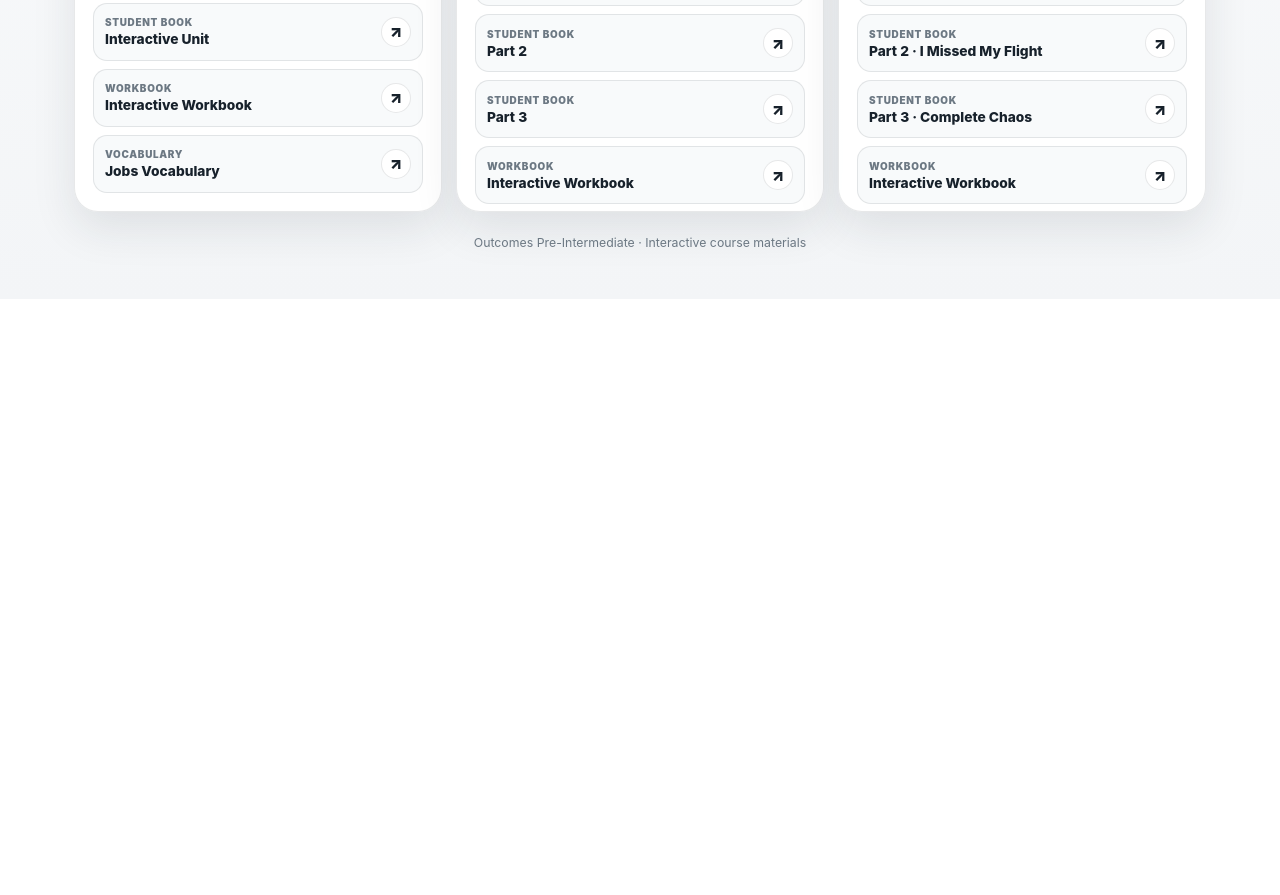
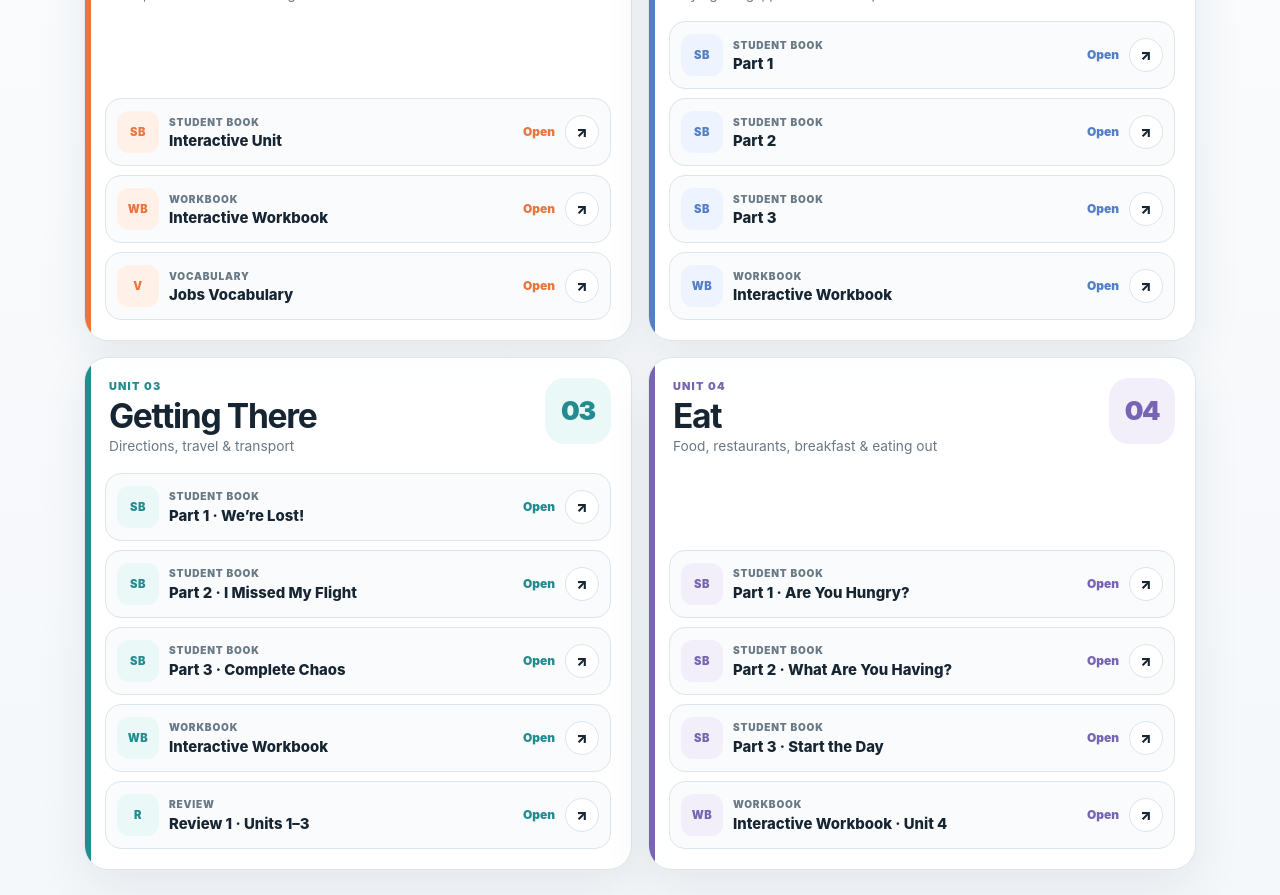
Before and after one commit to simplyenglish222/Outcomes-Pre-Intermediate-StudentBOOK, a plain HTML site: page index.html in a window 1280 px wide. Shown: the part 565-1460 px from the top of the page. Before the commit the page ends 864 px from the top, so only its background shows below. Drawn offline with Linux system fonts and the light colour scheme.

Commit message:
Add files via upload

```diff
--- a/index.html
+++ b/index.html
@@ -1,167 +1,335 @@
-<!doctype html>
+<!DOCTYPE html>
+
 <html lang="en">
 <head>
-<meta charset="utf-8">
-<meta name="viewport" content="width=device-width,initial-scale=1,viewport-fit=cover">
-<meta name="theme-color" content="#f3f5f7">
+<meta charset="utf-8"/>
+<meta content="width=device-width,initial-scale=1,viewport-fit=cover" name="viewport"/>
+<meta content="#f5f8fb" name="theme-color"/>
 <title>Outcomes Pre-Intermediate · Course Index</title>
 <style>
-:root{--bg:#f3f5f7;--paper:#fff;--ink:#17212b;--muted:#6c7883;--line:rgba(23,33,43,.10);--orange:#e66f2d;--shadow:0 16px 44px rgba(26,37,48,.10)}
+:root{
+  --bg:#f4f7fa;
+  --paper:#ffffff;
+  --ink:#172532;
+  --muted:#697985;
+  --line:#dce5eb;
+  --shadow:0 18px 48px rgba(31,48,63,.08);
+  --orange:#e8773f;--orange-soft:#fff1e8;
+  --blue:#547fc6;--blue-soft:#eef4ff;
+  --teal:#248b8f;--teal-soft:#eaf8f8;
+  --violet:#7764b2;--violet-soft:#f2effb;
+}
 *{box-sizing:border-box}
 html{scroll-behavior:smooth}
-body{margin:0;min-height:100vh;color:var(--ink);background:radial-gradient(circle at 12% 6%,rgba(230,111,45,.10),transparent 25%),radial-gradient(circle at 87% 10%,rgba(37,111,143,.09),transparent 28%),linear-gradient(180deg,#fbfcfd 0%,var(--bg) 100%);font:16px/1.45 Inter,ui-sans-serif,-apple-system,BlinkMacSystemFont,"Segoe UI",sans-serif;-webkit-text-size-adjust:100%}
-a{text-decoration:none;color:inherit}
-.shell{width:min(1180px,100%);margin:0 auto;padding:clamp(16px,4vw,40px) clamp(12px,3vw,24px) 48px}
-.hero{padding:clamp(22px,5vw,44px);border:1px solid var(--line);border-radius:28px;background:rgba(255,255,255,.82);backdrop-filter:blur(16px);box-shadow:var(--shadow)}
-.kicker{display:inline-flex;align-items:center;gap:8px;padding:7px 11px;border-radius:999px;background:#fff6ef;border:1px solid rgba(230,111,45,.18);color:#9b4d21;font-size:.74rem;font-weight:900;letter-spacing:.08em;text-transform:uppercase}
-.dot{width:7px;height:7px;border-radius:50%;background:var(--orange)}
-h1{margin:17px 0 8px;font-size:clamp(2.5rem,7vw,5.6rem);line-height:.92;letter-spacing:-.055em}
-.hero p{margin:0;max-width:700px;color:var(--muted);font-size:clamp(.98rem,2vw,1.1rem)}
-.section-title{margin:30px 2px 14px;display:flex;align-items:end;justify-content:space-between;gap:12px}
-.section-title h2{margin:0;font-size:clamp(1.35rem,3vw,1.85rem);letter-spacing:-.025em}
-.section-title span{font-size:.84rem;color:var(--muted)}
-.unit-grid{display:grid;grid-template-columns:repeat(3,minmax(0,1fr));gap:14px;align-items:stretch}
-.unit-card{display:flex;flex-direction:column;min-height:100%;aspect-ratio:1/1;padding:18px;overflow:hidden;border:1px solid var(--line);border-radius:24px;background:rgba(255,255,255,.94);box-shadow:var(--shadow)}
-.unit-head{display:flex;justify-content:space-between;gap:12px;align-items:flex-start;margin-bottom:14px}
-.unit-label{color:var(--orange);font-size:.7rem;font-weight:950;letter-spacing:.1em}
-.unit-head h2{margin:3px 0 3px;font-size:clamp(1.45rem,3vw,2.05rem);line-height:1;letter-spacing:-.035em}
-.unit-head p{margin:0;color:var(--muted);font-size:.8rem;line-height:1.3}
-.unit-number{flex:0 0 auto;font-size:clamp(3.2rem,6vw,5.4rem);line-height:.82;font-weight:950;letter-spacing:-.07em;color:#edf0f2}
-.resource-list{display:grid;gap:8px;margin-top:auto}
-.resource-link{display:flex;align-items:center;justify-content:space-between;gap:10px;min-height:58px;padding:10px 11px;border:1px solid var(--line);border-radius:14px;background:#f8fafb;transition:transform .16s ease,background .16s ease,border-color .16s ease;-webkit-tap-highlight-color:transparent}
-.resource-link:hover{transform:translateY(-2px);background:#fff7f1;border-color:rgba(230,111,45,.26)}
-.resource-link:focus-visible{outline:3px solid rgba(37,111,143,.28);outline-offset:2px}
+body{
+  margin:0;min-height:100vh;color:var(--ink);
+  background:
+    radial-gradient(circle at 0 0,rgba(84,127,198,.09),transparent 28rem),
+    radial-gradient(circle at 100% 4%,rgba(36,139,143,.08),transparent 25rem),
+    linear-gradient(180deg,#fcfdfe 0%,var(--bg) 100%);
+  font:16px/1.5 Inter,"SF Pro Text","Aptos","Segoe UI",system-ui,-apple-system,sans-serif;
+  -webkit-text-size-adjust:100%;
+  text-rendering:optimizeLegibility;
+  -webkit-font-smoothing:antialiased;
+}
+a{color:inherit;text-decoration:none}
+.shell{width:min(1160px,100%);margin:auto;padding:clamp(12px,3vw,30px) clamp(10px,3vw,24px) 48px}
+.hero{
+  position:relative;overflow:hidden;
+  padding:clamp(24px,5vw,48px);
+  border:1px solid var(--line);border-radius:30px;
+  background:linear-gradient(135deg,rgba(255,255,255,.98),rgba(248,252,255,.96) 55%,rgba(244,251,249,.98));
+  box-shadow:var(--shadow);
+}
+.hero::before{
+  content:"";position:absolute;right:-70px;top:-90px;width:240px;height:240px;border-radius:50%;
+  background:rgba(232,119,63,.11)
+}
+.hero::after{
+  content:"";position:absolute;right:100px;bottom:-120px;width:210px;height:210px;border-radius:52px;
+  transform:rotate(28deg);background:rgba(119,100,178,.07)
+}
+.kicker{
+  position:relative;z-index:1;display:inline-flex;align-items:center;gap:8px;
+  padding:8px 12px;border-radius:999px;background:var(--orange-soft);
+  color:#9b4e2a;font-size:.74rem;font-weight:900;letter-spacing:.09em;text-transform:uppercase
+}
+.kicker-dot{width:8px;height:8px;border-radius:50%;background:var(--orange)}
+.hero h1{
+  position:relative;z-index:1;margin:18px 0 9px;
+  font-size:clamp(2.7rem,7vw,5.6rem);line-height:.92;letter-spacing:-.058em;font-weight:900
+}
+.hero p{position:relative;z-index:1;margin:0;max-width:720px;color:var(--muted);font-size:clamp(.98rem,2vw,1.1rem)}
+.hero-meta{position:relative;z-index:1;display:flex;flex-wrap:wrap;gap:8px;margin-top:18px}
+.hero-chip{padding:8px 11px;border:1px solid var(--line);border-radius:999px;background:#fff;color:#52616d;font-size:.78rem;font-weight:800}
+.section-head{display:flex;align-items:end;justify-content:space-between;gap:16px;margin:32px 2px 14px}
+.section-head h2{margin:0;font-size:clamp(1.45rem,3vw,1.9rem);letter-spacing:-.035em}
+.section-head p{margin:0;color:var(--muted);font-size:.84rem}
+.unit-grid{display:grid;grid-template-columns:repeat(2,minmax(0,1fr));gap:16px}
+.unit-card{
+  position:relative;overflow:hidden;display:flex;flex-direction:column;
+  min-width:0;padding:20px;border:1px solid var(--line);border-radius:24px;
+  background:rgba(255,255,255,.96);box-shadow:var(--shadow)
+}
+.unit-accent{position:absolute;inset:0 auto 0 0;width:6px;background:var(--accent)}
+.unit-card.orange{--accent:var(--orange);--soft:var(--orange-soft)}
+.unit-card.blue{--accent:var(--blue);--soft:var(--blue-soft)}
+.unit-card.teal{--accent:var(--teal);--soft:var(--teal-soft)}
+.unit-card.violet{--accent:var(--violet);--soft:var(--violet-soft)}
+.unit-head{display:flex;align-items:flex-start;justify-content:space-between;gap:16px;padding-left:4px;margin-bottom:17px}
+.unit-copy{min-width:0}
+.unit-label{font-size:.68rem;font-weight:950;letter-spacing:.11em;color:var(--accent)}
+.unit-head h2{margin:4px 0 5px;font-size:clamp(1.6rem,3vw,2.1rem);line-height:1;letter-spacing:-.04em}
+.unit-head p{margin:0;max-width:320px;color:var(--muted);font-size:.86rem;line-height:1.38}
+.unit-number{
+  flex:0 0 auto;width:66px;height:66px;display:grid;place-items:center;
+  border-radius:20px;background:var(--soft);color:var(--accent);
+  font-size:1.65rem;font-weight:950;letter-spacing:-.05em
+}
+.resource-list{display:grid;gap:9px;margin-top:auto}
+.resource-link{
+  display:grid;grid-template-columns:42px minmax(0,1fr) auto 34px;align-items:center;gap:10px;
+  min-height:68px;padding:10px 11px;border:1px solid var(--line);border-radius:16px;
+  background:#f9fbfc;transition:transform .16s ease,border-color .16s ease,background .16s ease,box-shadow .16s ease;
+  -webkit-tap-highlight-color:transparent
+}
+.resource-link:hover{
+  transform:translateY(-2px);border-color:color-mix(in srgb,var(--accent) 32%,var(--line));
+  background:#fff;box-shadow:0 10px 22px rgba(31,48,63,.07)
+}
+.resource-link:focus-visible{outline:3px solid rgba(84,127,198,.25);outline-offset:2px}
+.resource-icon{
+  width:42px;height:42px;display:grid;place-items:center;border-radius:12px;
+  background:var(--soft);color:var(--accent);font-size:.7rem;font-weight:950;letter-spacing:.04em
+}
 .resource-copy{display:flex;flex-direction:column;min-width:0}
-.resource-type{color:var(--muted);font-size:.62rem;font-weight:900;letter-spacing:.07em;text-transform:uppercase}
-.resource-name{margin-top:2px;font-size:.86rem;font-weight:850;line-height:1.22}
-.arrow{flex:0 0 auto;display:grid;place-items:center;width:30px;height:30px;border-radius:50%;background:#fff;border:1px solid var(--line);font-weight:900}
-.footer{margin-top:22px;text-align:center;color:var(--muted);font-size:.77rem}
-@media(max-width:900px){.unit-grid{grid-template-columns:1fr 1fr}.unit-card{aspect-ratio:auto;min-height:420px}}
-@media(max-width:600px){.shell{padding:9px 7px 32px}.hero{padding:20px 15px;border-radius:22px}h1{font-size:clamp(2.45rem,14vw,3.7rem)}.section-title{margin-top:24px}.section-title span{visibility:hidden;width:0}.unit-grid{grid-template-columns:1fr;gap:10px}.unit-card{aspect-ratio:auto;min-height:0;padding:14px;border-radius:18px}.unit-number{font-size:4rem}.resource-link{min-height:62px;padding:11px 12px}.resource-name{font-size:.9rem}}
-@media(max-width:360px){.unit-head{gap:8px}.unit-number{font-size:3.35rem}.unit-head h2{font-size:1.35rem}}
-@media(prefers-reduced-motion:reduce){*{transition:none!important}}
+.resource-type{font-size:.63rem;font-weight:900;letter-spacing:.08em;text-transform:uppercase;color:var(--muted)}
+.resource-name{margin-top:2px;font-size:.93rem;font-weight:850;line-height:1.22;overflow-wrap:anywhere}
+.open-label{color:var(--accent);font-size:.75rem;font-weight:900}
+.arrow{
+  width:34px;height:34px;display:grid;place-items:center;border-radius:50%;
+  border:1px solid var(--line);background:#fff;font-size:.9rem;font-weight:950
+}
+.footer{margin-top:28px;padding:16px;text-align:center;color:var(--muted);font-size:.78rem}
+@media(max-width:760px){
+  .shell{padding:9px 8px 34px}
+  .hero{padding:22px 17px;border-radius:22px}
+  .hero h1{font-size:clamp(2.55rem,14vw,3.8rem)}
+  .section-head{margin-top:25px}
+  .section-head p{display:none}
+  .unit-grid{grid-template-columns:1fr;gap:11px}
+  .unit-card{padding:15px 13px 14px;border-radius:19px}
+  .unit-number{width:58px;height:58px;border-radius:17px;font-size:1.45rem}
+  .resource-link{grid-template-columns:42px minmax(0,1fr) 34px;min-height:68px}
+  .open-label{display:none}
+  .resource-name{font-size:.92rem}
+}
+@media(max-width:380px){
+  .unit-head{gap:9px}
+  .unit-number{width:52px;height:52px;font-size:1.3rem}
+  .resource-link{padding:9px}
+}
+@media(prefers-reduced-motion:reduce){*{transition:none!important;scroll-behavior:auto!important}}
 </style>
 </head>
 <body>
 <main class="shell">
 <header class="hero">
-    <div class="kicker"><span class="dot"></span> Outcomes Pre-Intermediate</div>
+<div class="kicker"><span class="kicker-dot"></span> Outcomes Pre-Intermediate</div>
 <h1>Course Index</h1>
-    <p>Student Book, Workbook, vocabulary and review materials. Everything is visible immediately.</p>
+<p>Student Book, Workbook, vocabulary and review materials in one clean index. Every available resource is visible immediately.</p>
+<div class="hero-meta">
+<span class="hero-chip">4 units available</span>
+<span class="hero-chip">Student Book</span>
+<span class="hero-chip">Workbook</span>
+<span class="hero-chip">Mobile friendly</span>
+</div>
 </header>
-
-  <div class="section-title">
+<div class="section-head">
 <h2>Units</h2>
-    <span>All materials are shown below</span>
+<p>Open any resource directly</p>
 </div>
-
-  <section class="unit-grid" aria-label="Course units">
-    <article class="unit-card">
-      <div class="unit-head">
-        <div>
+<section aria-label="Course units" class="unit-grid">
+<article class="unit-card orange">
+<div class="unit-accent"></div>
+<header class="unit-head">
+<div class="unit-copy">
 <div class="unit-label">UNIT 01</div>
 <h2>Jobs</h2>
-          <p>Work, routines & time management</p>
+<p>Work, routines &amp; time management</p>
 </div>
 <div class="unit-number">01</div>
-      </div>
-      <div class="resource-list"><a class="resource-link" href="https://simplyenglish222.github.io/Outcomes-Pre-Intermediate-StudentBOOK/Outcomes_PreIntermediate_Unit1_Jobs_Interactive.html" target="_blank" rel="noopener">
+</header>
+<div class="resource-list">
+<a class="resource-link" href="https://simplyenglish222.github.io/Outcomes-Pre-Intermediate-StudentBOOK/Outcomes_PreIntermediate_Unit1_Jobs_Interactive.html" rel="noopener" target="_blank">
+<span aria-hidden="true" class="resource-icon">SB</span>
 <span class="resource-copy">
 <span class="resource-type">Student Book</span>
 <span class="resource-name">Interactive Unit</span>
 </span>
-          <span class="arrow" aria-hidden="true">↗</span>
-        </a><a class="resource-link" href="https://simplyenglish222.github.io/Outcomes-Pre-Intermediate-Workbook/outcomes-unit-01-jobs-interactive.html" target="_blank" rel="noopener">
+<span class="open-label">Open</span>
+<span aria-hidden="true" class="arrow">↗</span>
+</a>
+<a class="resource-link" href="https://simplyenglish222.github.io/Outcomes-Pre-Intermediate-Workbook/outcomes-unit-01-jobs-interactive.html" rel="noopener" target="_blank">
+<span aria-hidden="true" class="resource-icon">WB</span>
 <span class="resource-copy">
 <span class="resource-type">Workbook</span>
 <span class="resource-name">Interactive Workbook</span>
 </span>
-          <span class="arrow" aria-hidden="true">↗</span>
-        </a><a class="resource-link" href="https://simplyenglish222.github.io/Outcomes-Pre-Intermediate-Workbook/outcomes-unit-01-jobs-vocabulary.html" target="_blank" rel="noopener">
+<span class="open-label">Open</span>
+<span aria-hidden="true" class="arrow">↗</span>
+</a>
+<a class="resource-link" href="https://simplyenglish222.github.io/Outcomes-Pre-Intermediate-Workbook/outcomes-unit-01-jobs-vocabulary.html" rel="noopener" target="_blank">
+<span aria-hidden="true" class="resource-icon">V</span>
 <span class="resource-copy">
 <span class="resource-type">Vocabulary</span>
 <span class="resource-name">Jobs Vocabulary</span>
 </span>
-          <span class="arrow" aria-hidden="true">↗</span>
-        </a></div>
-    </article><article class="unit-card">
-      <div class="unit-head">
-        <div>
+<span class="open-label">Open</span>
+<span aria-hidden="true" class="arrow">↗</span>
+</a>
+</div>
+</article>
+<article class="unit-card blue">
+<div class="unit-accent"></div>
+<header class="unit-head">
+<div class="unit-copy">
 <div class="unit-label">UNIT 02</div>
 <h2>Shopping</h2>
-          <p>Buying things, products & complaints</p>
+<p>Buying things, products &amp; complaints</p>
 </div>
 <div class="unit-number">02</div>
-      </div>
-      <div class="resource-list"><a class="resource-link" href="https://simplyenglish222.github.io/Outcomes-Pre-Intermediate-StudentBOOK/Unit2p1.html" target="_blank" rel="noopener">
+</header>
+<div class="resource-list">
+<a class="resource-link" href="https://simplyenglish222.github.io/Outcomes-Pre-Intermediate-StudentBOOK/Unit2p1.html" rel="noopener" target="_blank">
+<span aria-hidden="true" class="resource-icon">SB</span>
 <span class="resource-copy">
 <span class="resource-type">Student Book</span>
 <span class="resource-name">Part 1</span>
 </span>
-          <span class="arrow" aria-hidden="true">↗</span>
-        </a><a class="resource-link" href="https://simplyenglish222.github.io/Outcomes-Pre-Intermediate-StudentBOOK/Unit2p2(1).html" target="_blank" rel="noopener">
+<span class="open-label">Open</span>
+<span aria-hidden="true" class="arrow">↗</span>
+</a>
+<a class="resource-link" href="https://simplyenglish222.github.io/Outcomes-Pre-Intermediate-StudentBOOK/Unit2p2(1).html" rel="noopener" target="_blank">
+<span aria-hidden="true" class="resource-icon">SB</span>
 <span class="resource-copy">
 <span class="resource-type">Student Book</span>
 <span class="resource-name">Part 2</span>
 </span>
-          <span class="arrow" aria-hidden="true">↗</span>
-        </a><a class="resource-link" href="https://simplyenglish222.github.io/Outcomes-Pre-Intermediate-StudentBOOK/Unit2p3(1)%20(1).html" target="_blank" rel="noopener">
+<span class="open-label">Open</span>
+<span aria-hidden="true" class="arrow">↗</span>
+</a>
+<a class="resource-link" href="https://simplyenglish222.github.io/Outcomes-Pre-Intermediate-StudentBOOK/Unit2p3(1)%20(1).html" rel="noopener" target="_blank">
+<span aria-hidden="true" class="resource-icon">SB</span>
 <span class="resource-copy">
 <span class="resource-type">Student Book</span>
 <span class="resource-name">Part 3</span>
 </span>
-          <span class="arrow" aria-hidden="true">↗</span>
-        </a><a class="resource-link" href="https://simplyenglish222.github.io/Outcomes-Pre-Intermediate-Workbook/Unit2Workbook.html" target="_blank" rel="noopener">
+<span class="open-label">Open</span>
+<span aria-hidden="true" class="arrow">↗</span>
+</a>
+<a class="resource-link" href="https://simplyenglish222.github.io/Outcomes-Pre-Intermediate-Workbook/Unit2Workbook.html" rel="noopener" target="_blank">
+<span aria-hidden="true" class="resource-icon">WB</span>
 <span class="resource-copy">
 <span class="resource-type">Workbook</span>
 <span class="resource-name">Interactive Workbook</span>
 </span>
-          <span class="arrow" aria-hidden="true">↗</span>
-        </a></div>
-    </article><article class="unit-card">
-      <div class="unit-head">
-        <div>
+<span class="open-label">Open</span>
+<span aria-hidden="true" class="arrow">↗</span>
+</a>
+</div>
+</article>
+<article class="unit-card teal">
+<div class="unit-accent"></div>
+<header class="unit-head">
+<div class="unit-copy">
 <div class="unit-label">UNIT 03</div>
 <h2>Getting There</h2>
-          <p>Directions, travel & transport</p>
+<p>Directions, travel &amp; transport</p>
 </div>
 <div class="unit-number">03</div>
-      </div>
-      <div class="resource-list"><a class="resource-link" href="https://simplyenglish222.github.io/Outcomes-Pre-Intermediate-StudentBOOK/Unit3p1.html" target="_blank" rel="noopener">
+</header>
+<div class="resource-list">
+<a class="resource-link" href="https://simplyenglish222.github.io/Outcomes-Pre-Intermediate-StudentBOOK/Unit3p1.html" rel="noopener" target="_blank">
+<span aria-hidden="true" class="resource-icon">SB</span>
 <span class="resource-copy">
 <span class="resource-type">Student Book</span>
 <span class="resource-name">Part 1 · We’re Lost!</span>
 </span>
-          <span class="arrow" aria-hidden="true">↗</span>
-        </a><a class="resource-link" href="https://simplyenglish222.github.io/Outcomes-Pre-Intermediate-StudentBOOK/Unit3p2.html" target="_blank" rel="noopener">
+<span class="open-label">Open</span>
+<span aria-hidden="true" class="arrow">↗</span>
+</a>
+<a class="resource-link" href="https://simplyenglish222.github.io/Outcomes-Pre-Intermediate-StudentBOOK/Unit3p2.html" rel="noopener" target="_blank">
+<span aria-hidden="true" class="resource-icon">SB</span>
 <span class="resource-copy">
 <span class="resource-type">Student Book</span>
 <span class="resource-name">Part 2 · I Missed My Flight</span>
 </span>
-          <span class="arrow" aria-hidden="true">↗</span>
-        </a><a class="resource-link" href="https://simplyenglish222.github.io/Outcomes-Pre-Intermediate-StudentBOOK/Unit3p3.html" target="_blank" rel="noopener">
+<span class="open-label">Open</span>
+<span aria-hidden="true" class="arrow">↗</span>
+</a>
+<a class="resource-link" href="https://simplyenglish222.github.io/Outcomes-Pre-Intermediate-StudentBOOK/Unit3p3.html" rel="noopener" target="_blank">
+<span aria-hidden="true" class="resource-icon">SB</span>
 <span class="resource-copy">
 <span class="resource-type">Student Book</span>
 <span class="resource-name">Part 3 · Complete Chaos</span>
 </span>
-          <span class="arrow" aria-hidden="true">↗</span>
-        </a><a class="resource-link" href="https://simplyenglish222.github.io/Outcomes-Pre-Intermediate-Workbook/Outcomes_PreIntermediate_Workbook_Unit3_Getting_There%20(1).html" target="_blank" rel="noopener">
+<span class="open-label">Open</span>
+<span aria-hidden="true" class="arrow">↗</span>
+</a>
+<a class="resource-link" href="https://simplyenglish222.github.io/Outcomes-Pre-Intermediate-Workbook/Outcomes_PreIntermediate_Workbook_Unit3_Getting_There%20(1).html" rel="noopener" target="_blank">
+<span aria-hidden="true" class="resource-icon">WB</span>
 <span class="resource-copy">
 <span class="resource-type">Workbook</span>
 <span class="resource-name">Interactive Workbook</span>
 </span>
-          <span class="arrow" aria-hidden="true">↗</span>
-        </a><a class="resource-link" href="https://simplyenglish222.github.io/Outcomes-Pre-Intermediate-StudentBOOK/review%25201%2520outcomespre.html" target="_blank" rel="noopener">
+<span class="open-label">Open</span>
+<span aria-hidden="true" class="arrow">↗</span>
+</a>
+<a class="resource-link" href="https://simplyenglish222.github.io/Outcomes-Pre-Intermediate-StudentBOOK/review%25201%2520outcomespre.html" rel="noopener" target="_blank">
+<span aria-hidden="true" class="resource-icon">R</span>
 <span class="resource-copy">
 <span class="resource-type">Review</span>
 <span class="resource-name">Review 1 · Units 1–3</span>
 </span>
-          <span class="arrow" aria-hidden="true">↗</span>
-        </a></div>
+<span class="open-label">Open</span>
+<span aria-hidden="true" class="arrow">↗</span>
+</a>
+</div>
+</article>
+<article class="unit-card violet">
+<div class="unit-accent"></div>
+<header class="unit-head">
+<div class="unit-copy">
+<div class="unit-label">UNIT 04</div>
+<h2>Eat</h2>
+<p>Food, restaurants, breakfast &amp; eating out</p>
+</div>
+<div class="unit-number">04</div>
+</header>
+<div class="resource-list"><a class="resource-link" href="https://simplyenglish222.github.io/Outcomes-Pre-Intermediate-StudentBOOK/Unit4p1%20(1).html" rel="noopener" target="_blank"><span aria-hidden="true" class="resource-icon">SB</span><span class="resource-copy"><span class="resource-type">Student Book</span><span class="resource-name">Part 1 · Are You Hungry?</span></span><span class="open-label">Open</span><span aria-hidden="true" class="arrow">↗</span></a>
+<a class="resource-link" href="https://simplyenglish222.github.io/Outcomes-Pre-Intermediate-StudentBOOK/Unit4p2.html" rel="noopener" target="_blank">
+<span aria-hidden="true" class="resource-icon">SB</span>
+<span class="resource-copy">
+<span class="resource-type">Student Book</span>
+<span class="resource-name">Part 2 · What Are You Having?</span>
+</span>
+<span class="open-label">Open</span>
+<span aria-hidden="true" class="arrow">↗</span>
+</a>
+<a class="resource-link" href="https://simplyenglish222.github.io/Outcomes-Pre-Intermediate-StudentBOOK/Unit4p3.html" rel="noopener" target="_blank">
+<span aria-hidden="true" class="resource-icon">SB</span>
+<span class="resource-copy">
+<span class="resource-type">Student Book</span>
+<span class="resource-name">Part 3 · Start the Day</span>
+</span>
+<span class="open-label">Open</span>
+<span aria-hidden="true" class="arrow">↗</span>
+</a>
+<a class="resource-link" href="https://simplyenglish222.github.io/Outcomes-Pre-Intermediate-Workbook/Unit4Workbook%20(1).html" rel="noopener" target="_blank"><span aria-hidden="true" class="resource-icon">WB</span><span class="resource-copy"><span class="resource-type">Workbook</span><span class="resource-name">Interactive Workbook · Unit 4</span></span><span class="open-label">Open</span><span aria-hidden="true" class="arrow">↗</span></a></div>
 </article>
 </section>
-
-  <div class="footer">Outcomes Pre-Intermediate · Interactive course materials</div>
+<footer class="footer">Outcomes Pre-Intermediate · Interactive course materials</footer>
 </main>
 </body>
 </html>
```
Lines whose indentation alone changed are shown as unchanged.
